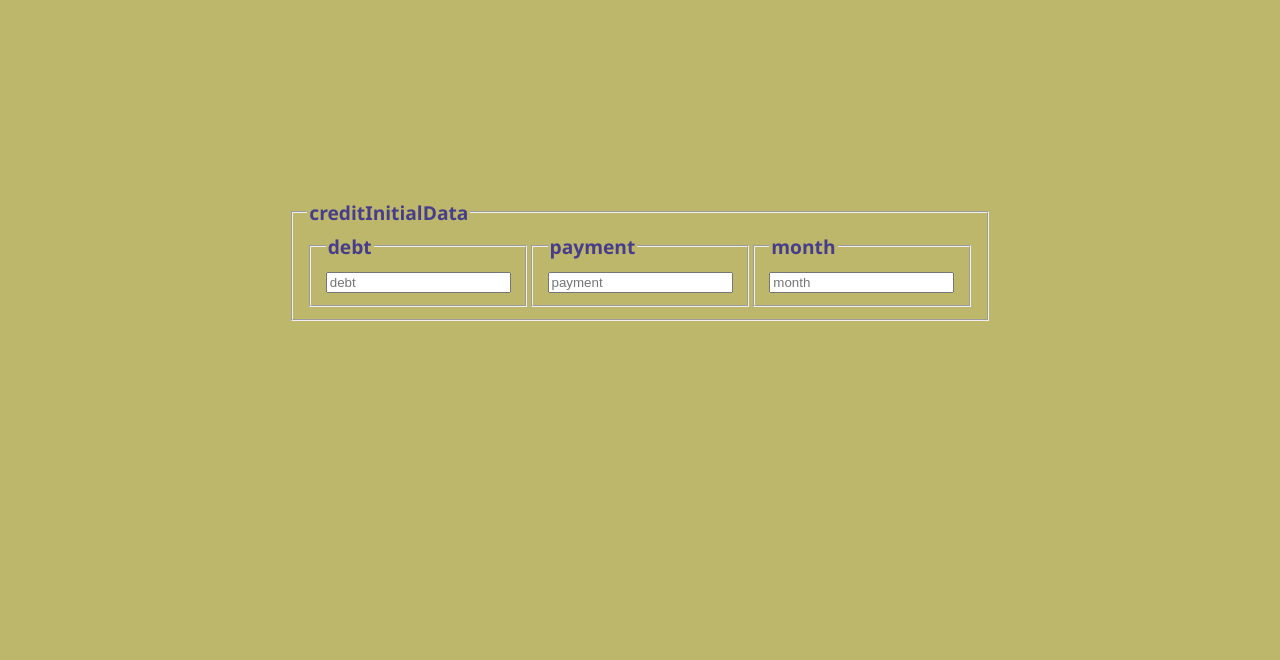
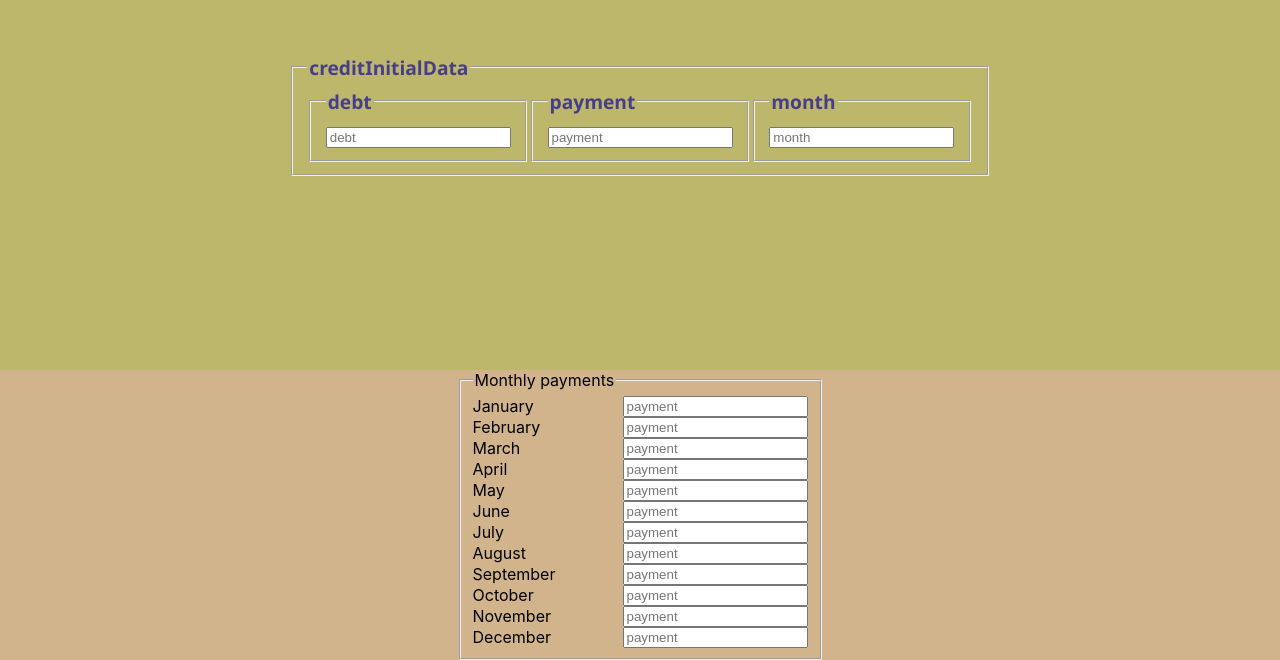
Before and after one commit to lavfrim/react-training-app, a React (Create React App) app: page / in a window 1280 px wide. Shown: the part 140-800 px from the top of the page. Built offline with nearby package versions, Linux system fonts and the light colour scheme.

Commit message:
feat: start MonthlyPayments component

```diff
--- a/src/App.js
+++ b/src/App.js
@@ -2,6 +2,7 @@ import React, { Component } from 'react';
 import './App.scss';
 
 import CreditInitialData from './Componenst/CreditInitialData';
+import MonthlyPayments from './Componenst/MonthlyPayments';
 
 export default class App extends Component {
   constructor(props) {
@@ -16,6 +17,7 @@ export default class App extends Component {
     return (
       <>
         <CreditInitialData />
+        <MonthlyPayments />
       </>
     )
   }
--- /dev/null
+++ b/src/Componenst/MonthlyPayments/index.js
@@ -0,0 +1,3 @@
+import MonthlyPayments from './monthlyPayments';
+
+export default MonthlyPayments;
--- /dev/null
+++ b/src/Componenst/MonthlyPayments/monthlyPayments.js
@@ -0,0 +1,61 @@
+import React, { Component } from 'react';
+
+import './monthlyPayments.scss';
+
+const blockName='monthlyPayments';
+
+export default class MonthlyPayments extends Component {
+    constructor(props) {
+        super(props);
+
+        this.state = {
+            months: [
+                {month: 'January', value: null},
+                {month: 'February', value: null},
+                {month: 'March', value: null},
+                {month: 'April', value: null},
+                {month: 'May', value: null},
+                {month: 'June', value: null},
+                {month: 'July', value: null},
+                {month: 'August', value: null},
+                {month: 'September', value: null},
+                {month: 'October', value: null},
+                {month: 'November', value: null},
+                {month: 'December', value: null},
+            ]
+        }
+    }
+
+    onChange = () => {
+        console.log(`onChange`);
+    }
+
+    render() {
+        const { months } = this.state;
+
+        return(
+            <div className={`${blockName}`}>
+                <fieldset>
+                    <legend>Monthly payments</legend>
+
+                    <div>
+                        {months.map((monthInfo, index) => {
+                            return(
+                                <div className={`${blockName}__month`}>
+                                    <p className={`${blockName}__month-name`}>{monthInfo.month}</p>
+                                    <input
+                                        type="number"
+                                        placeholder="payment"
+                                        key={`${index}-${monthInfo.month}-${monthInfo.value}`}
+                                        value={monthInfo.value}
+                                        onChange={this.handlChange}
+                                    />
+                                </div>
+                            )
+                        })}
+                    </div>
+                </fieldset>
+            </div>
+        )
+    }
+}
--- /dev/null
+++ b/src/Componenst/MonthlyPayments/monthlyPayments.scss
@@ -0,0 +1,13 @@
+.monthlyPayments {
+    &__month {
+        display: flex;
+        flex-direction: row;
+
+        &-name {
+            margin: 0px;
+            width: 150px;
+        }
+    }
+
+
+}
```
